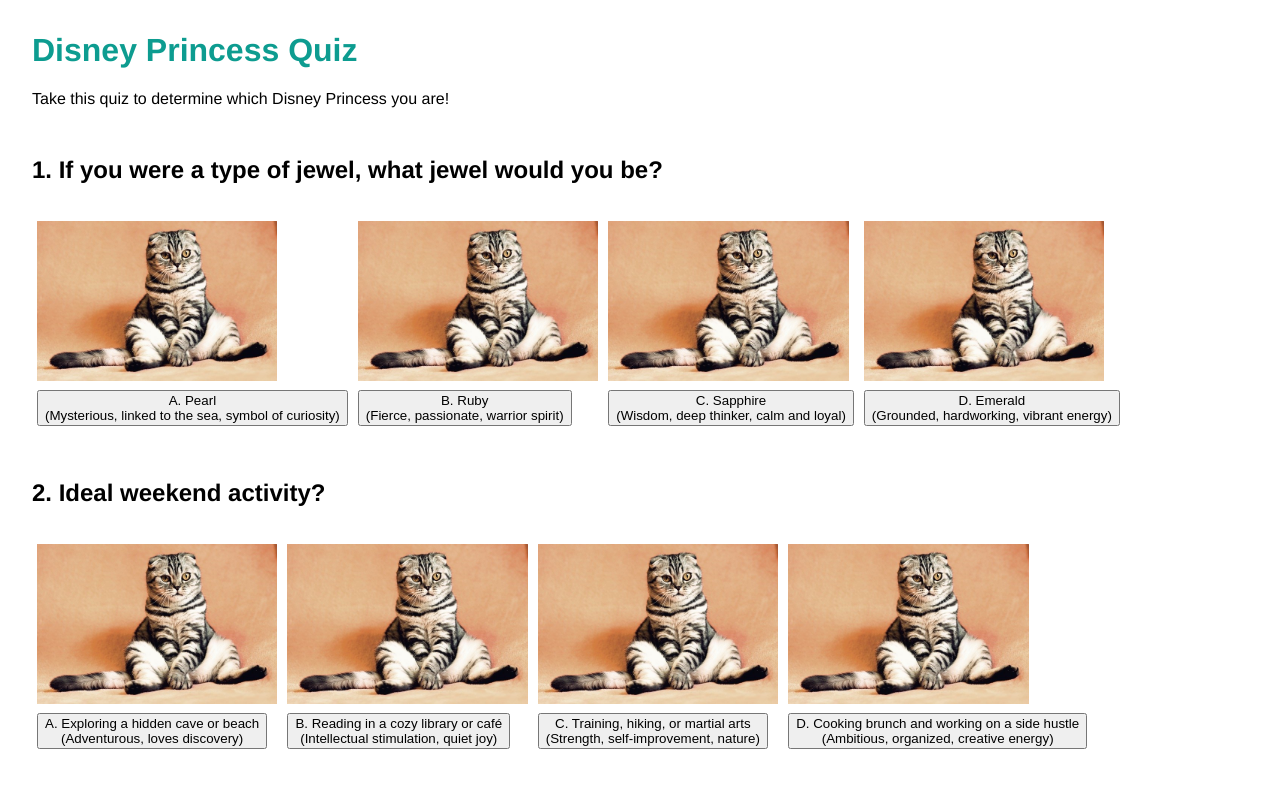
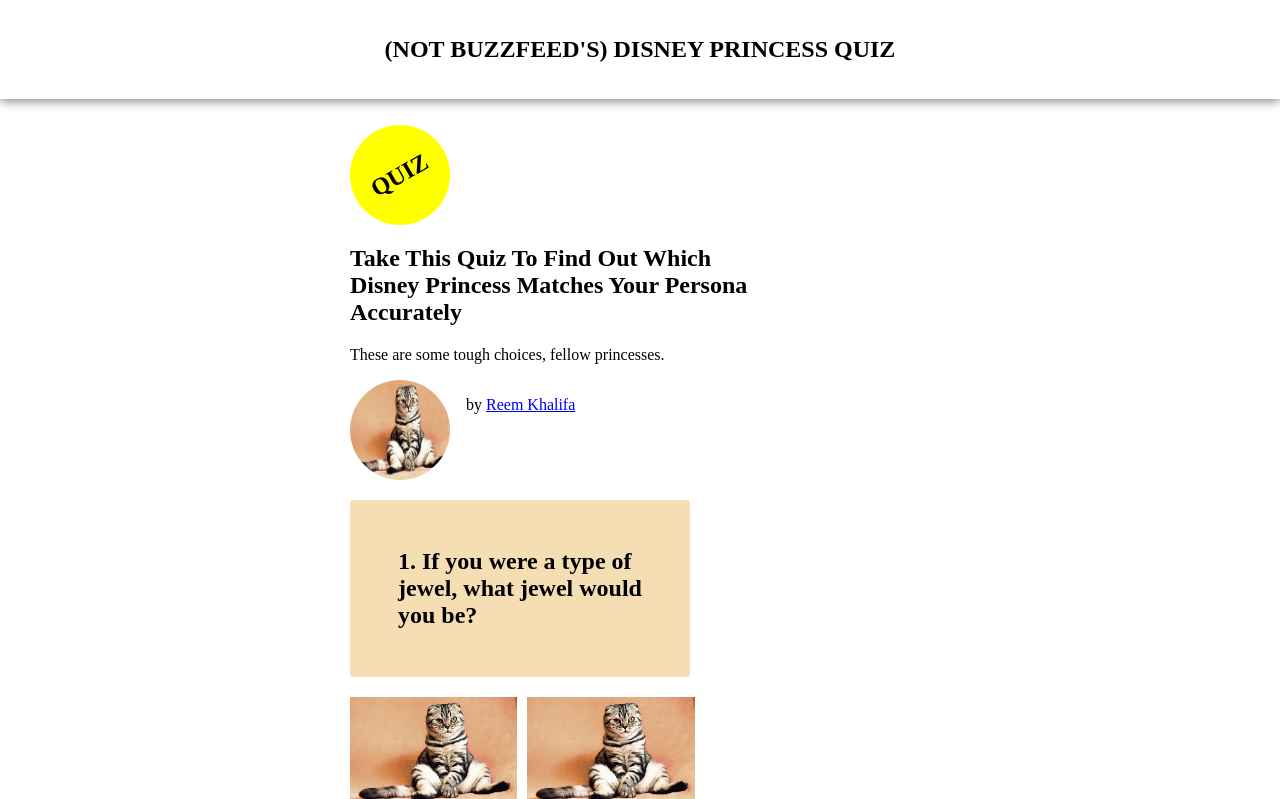
Before and after one commit to reemlifa/disney-princess-quiz, a plain HTML site: page index.html in a window 1280 px wide. Shown: the top 799 px of the page. Drawn offline with Linux system fonts and the light colour scheme.

Commit message:
updated js to handle user choice change, changed some ui

```diff
--- a/index.html
+++ b/index.html
@@ -5,49 +5,55 @@
     <meta charset="utf-8" />
     <meta http-equiv="X-UA-Compatible" content="IE=edge" />
     <meta name="viewport" content="width=device-width, initial-scale=1" />
-
-    <!-- import the webpage's stylesheet -->
     <link rel="stylesheet" href="/style.css" />
-
-    <!-- import the webpage's javascript file -->
     <script src="/script.js" defer></script>
   </head>
 
   <body>
-    <header>
-      <h1>Disney Princess Quiz</h1>
-      <p>Take this quiz to determine which Disney Princess you are!</p>
-    </header>
+    <nav>
+      <h1>(NOT BUZZFEED'S) DISNEY PRINCESS QUIZ</h1>
+    </nav>
 
     <main>
+      <header>
+        <div class="quiz-circle">
+          <span class="quiz-text">QUIZ</span>
+        </div>
+        <h2>
+          Take This Quiz To Find Out Which Disney Princess Matches Your Persona
+          Accurately
+        </h2>
+        <p>These are some tough choices, fellow princesses.</p>
+        <div class="name-container">
+          <img src="assets/cat.jpg" />
+          <p>by <a href="reemkhalifa.xyz>">Reem Khalifa</a></p>
+        </div>
+      </header>
+
       <h2>1. If you were a type of jewel, what jewel would you be?</h2>
       <div class="question">
         <div class="answer-choice">
           <img src="assets/cat.jpg" alt="Pearl" />
-          <br />
           <button id="q1a1" class="q1" data-character="ariel">
-            A. Pearl<br />(Mysterious, linked to the sea, symbol of curiosity)
+            A. Pearl (Mysterious, linked to the sea, symbol of curiosity)
           </button>
         </div>
         <div class="answer-choice">
           <img src="assets/cat.jpg" alt="Ruby" />
-          <br />
           <button id="q1a2" class="q1" data-character="mulan">
-            B. Ruby<br />(Fierce, passionate, warrior spirit)
+            B. Ruby (Fierce, passionate, warrior spirit)
           </button>
         </div>
         <div class="answer-choice">
           <img src="assets/cat.jpg" alt="Sapphire" />
-          <br />
           <button id="q1a3" class="q1" data-character="belle">
-            C. Sapphire<br />(Wisdom, deep thinker, calm and loyal)
+            C. Sapphire (Wisdom, deep thinker, calm and loyal)
           </button>
         </div>
         <div class="answer-choice">
           <img src="assets/cat.jpg" alt="Emerald" />
-          <br />
           <button id="q1a4" class="q1" data-character="tiana">
-            D. Emerald<br />(Grounded, hardworking, vibrant energy)
+            D. Emerald (Grounded, hardworking, vibrant energy)
           </button>
         </div>
       </div>
@@ -56,33 +62,28 @@
       <div class="question">
         <div class="answer-choice">
           <img src="assets/cat.jpg" alt="Exploring" />
-          <br />
           <button id="q2a1" class="q2" data-character="ariel">
-            A. Exploring a hidden cave or beach<br />(Adventurous, loves
-            discovery)
+            A. Exploring a hidden cave or beach (Adventurous, loves discovery)
           </button>
         </div>
         <div class="answer-choice">
           <img src="assets/cat.jpg" alt="Reading" />
-          <br />
           <button id="q2a2" class="q2" data-character="belle">
-            B. Reading in a cozy library or café<br />(Intellectual stimulation,
+            B. Reading in a cozy library or café (Intellectual stimulation,
             quiet joy)
           </button>
         </div>
         <div class="answer-choice">
           <img src="assets/cat.jpg" alt="Training" />
-          <br />
           <button id="q2a3" class="q2" data-character="mulan">
-            C. Training, hiking, or martial arts<br />(Strength,
-            self-improvement, nature)
+            C. Training, hiking, or martial arts (Strength, self-improvement,
+            nature)
           </button>
         </div>
         <div class="answer-choice">
           <img src="assets/cat.jpg" alt="Cooking" />
-          <br />
           <button id="q2a4" class="q2" data-character="tiana">
-            D. Cooking brunch and working on a side hustle<br />(Ambitious,
+            D. Cooking brunch and working on a side hustle (Ambitious,
             organized, creative energy)
           </button>
         </div>
@@ -92,34 +93,30 @@
       <div class="question">
         <div class="answer-choice">
           <img src="assets/cat.jpg" alt="Distracted" />
-          <br />
           <button id="q3a1" class="q3" data-character="ariel">
-            A. "I’ll do it... after I check out this cool new thing I found."<br />(Easily
-            distracted, but good intentions)
+            A. "I’ll do it... after I check out this cool new thing I found."
+            (Easily distracted, but good intentions)
           </button>
         </div>
         <div class="answer-choice">
           <img src="assets/cat.jpg" alt="Singing" />
-          <br />
           <button id="q3a2" class="q3" data-character="belle">
-            B. "If I sing while I clean, it’ll go faster!"<br />(Optimistic,
+            B. "If I sing while I clean, it’ll go faster!" (Optimistic,
             practical romantic)
           </button>
         </div>
         <div class="answer-choice">
           <img src="assets/cat.jpg" alt="Efficient" />
-          <br />
           <button id="q3a3" class="q3" data-character="mulan">
-            C. "I’ll get it done quickly and efficiently."<br />(Disciplined,
+            C. "I’ll get it done quickly and efficiently." (Disciplined,
             responsible)
           </button>
         </div>
         <div class="answer-choice">
           <img src="assets/cat.jpg" alt="Hardworking" />
-          <br />
           <button id="q3a4" class="q3" data-character="tiana">
-            D. "Chores build character – let’s go!"<br />(Hardworking, sees the
-            value in it)
+            D. "Chores build character – let’s go!" (Hardworking, sees the value
+            in it)
           </button>
         </div>
       </div>
@@ -128,34 +125,30 @@
       <div class="question">
         <div class="answer-choice">
           <img src="assets/cat.jpg" alt="Adventure" />
-          <br />
           <button id="q4a1" class="q4" data-character="ariel">
-            A. A sense of adventure and open-mindedness<br />(Wants someone who
+            A. A sense of adventure and open-mindedness (Wants someone who
             embraces new worlds)
           </button>
         </div>
         <div class="answer-choice">
           <img src="assets/cat.jpg" alt="Intelligence" />
-          <br />
           <button id="q4a2" class="q4" data-character="belle">
-            B. Intelligence and deep conversation<br />(Values brains and soul
-            more than looks)
+            B. Intelligence and deep conversation (Values brains and soul more
+            than looks)
           </button>
         </div>
         <div class="answer-choice">
           <img src="assets/cat.jpg" alt="Honor" />
-          <br />
           <button id="q4a3" class="q4" data-character="mulan">
-            C. Honor, courage, and reliability<br />(Needs someone to stand by
-            her side in battle and life)
+            C. Honor, courage, and reliability (Needs someone to stand by her
+            side in battle and life)
           </button>
         </div>
         <div class="answer-choice">
           <img src="assets/cat.jpg" alt="Drive" />
-          <br />
           <button id="q4a4" class="q4" data-character="tiana">
-            D. Drive and shared goals<br />(Wants a partner who will build a
-            life with her)
+            D. Drive and shared goals (Wants a partner who will build a life
+            with her)
           </button>
         </div>
       </div>
@@ -164,30 +157,26 @@
       <div class="question">
         <div class="answer-choice">
           <img src="assets/cat.jpg" alt="Moana" />
-          <br />
           <button id="q5a1" class="q5" data-character="ariel">
-            A. Moana<br />(Ocean adventure, self-discovery, courage)
+            A. Moana (Ocean adventure, self-discovery, courage)
           </button>
         </div>
         <div class="answer-choice">
           <img src="assets/cat.jpg" alt="Beauty and the Beast" />
-          <br />
           <button id="q5a2" class="q5" data-character="belle">
-            B. Beauty and the Beast<br />(Classic romance and depth)
+            B. Beauty and the Beast (Classic romance and depth)
           </button>
         </div>
         <div class="answer-choice">
           <img src="assets/cat.jpg" alt="Raya" />
-          <br />
           <button id="q5a3" class="q5" data-character="mulan">
-            C. Raya and the Last Dragon<br />(Warrior journey, trust, loyalty)
+            C. Raya and the Last Dragon (Warrior journey, trust, loyalty)
           </button>
         </div>
         <div class="answer-choice">
           <img src="assets/cat.jpg" alt="The Princess and the Frog" />
-          <br />
           <button id="q5a4" class="q5" data-character="tiana">
-            D. The Princess and the Frog<br />(Hard work, dreams, and magic)
+            D. The Princess and the Frog (Hard work, dreams, and magic)
           </button>
         </div>
       </div>
--- a/script.js
+++ b/script.js
@@ -6,6 +6,8 @@
   belle: 0,
   tiana: 0,
 };
+
+let selectedAnswers = {};
 const result = document.getElementById("result");
 const displayResult = document.getElementById("displayResult");
 const restart = document.getElementById("restart");
@@ -24,14 +26,20 @@
   //gets the question number from the class name
   const questionGroup = event.target.className;
   // if the score clicked has its own property (character) the character score and question count goes up
+  if (selectedAnswers[questionGroup]) {
+    const prevAnswer = selectedAnswers[questionGroup];
+    if (scores.hasOwnProperty(prevAnswer)) {
+      scores[prevAnswer]--;
+      questionCount--;
+    } else {
+      questionCount++;
+    }
+  }
   if (scores.hasOwnProperty(character)) {
     scores[character]++;
+    selectedAnswers[questionGroup] = character;
     questionCount++;
   }
-
-  document.querySelectorAll("." + questionGroup).forEach((button) => {
-    button.disabled = true;
-  });
 
   console.log(
     "Question " + questionCount + " answered. Current Scores:",
@@ -64,6 +72,7 @@
     scores[character] = 0;
   }
   questionCount = 0;
+  selectedAnswers = {};
 
   quizButtons.forEach((button) => {
     button.disabled = false;
--- a/style.css
+++ b/style.css
@@ -1,37 +1,99 @@
-/* STYLE SECTIONING TAGS */
 body {
-  font-family: "Benton Sans", "Helvetica Neue", helvetica, arial, sans-serif;
-  margin: 2em;
+  margin: 0;
 }
 
-/* STYLE TEXT */
-h1 {
-  color: #0d9c90;
-}
-
-h2 {
-  margin-top: 2em;
-}
-
-/* STYLE FLEX CONTAINER */
 .question {
   display: flex;
   /* uncomment the next line to center the questions and answers */
   /* justify-content: center; */
-  margin-top: 2em;
 }
 
-/* STYLE FLEX ITEM */
-.answer-choice {
-  margin: 5px;
-}
-
-/* STYLE IMAGES */
 .answer-choice img {
   height: 10em;
 }
 
-/* STYLE BUTTON */
-button {
-  margin-top: 5px;
+nav {
+  display: flex;
+  text-align: center;
+  justify-content: center;
+  box-shadow: 0px 2px 10px gray;
+  position: fixed;
+  top: 0;
+  width: 100%;
+  z-index: 1000;
+  background-color: white;
 }
+
+nav h1 {
+  margin: 1.5em;
+}
+
+main {
+  margin-top: 125px;
+  margin-left: 21.875rem;
+  margin-right: 15.625rem;
+}
+
+main > header > h2 {
+  width: 60%;
+  background-color: white;
+}
+
+.quiz-circle {
+  width: 100px;
+  height: 100px;
+  border-radius: 50%;
+  background-color: yellow;
+  display: flex;
+  justify-content: center;
+  align-items: center;
+  box-sizing: border-box;
+}
+
+.quiz-text {
+  transform: rotate(330deg);
+  font-size: 24px;
+  font-weight: bolder;
+}
+
+main > h2 {
+  box-sizing: border-box;
+  width: 50%;
+  background-color: wheat;
+  padding: 2em;
+  border-radius: 3px;
+}
+
+.name-container img {
+  width: 100px;
+  height: 100px;
+  border-radius: 50%;
+}
+
+.name-container {
+  display: flex;
+  gap: 1rem;
+}
+
+.question {
+  display: flex;
+  flex-wrap: wrap;
+  gap: 10px;
+  width: 61.5%;
+}
+
+.answer-choice {
+  display: flex;
+  flex-direction: column;
+  width: 40%;
+  border-radius: 2px;
+}
+
+.answer-choice button {
+  border: none;
+  border-radius: 2px;
+  padding: 15px 32px;
+  text-align: center;
+  display: inline-block;
+  height: 100%;
+}
```
